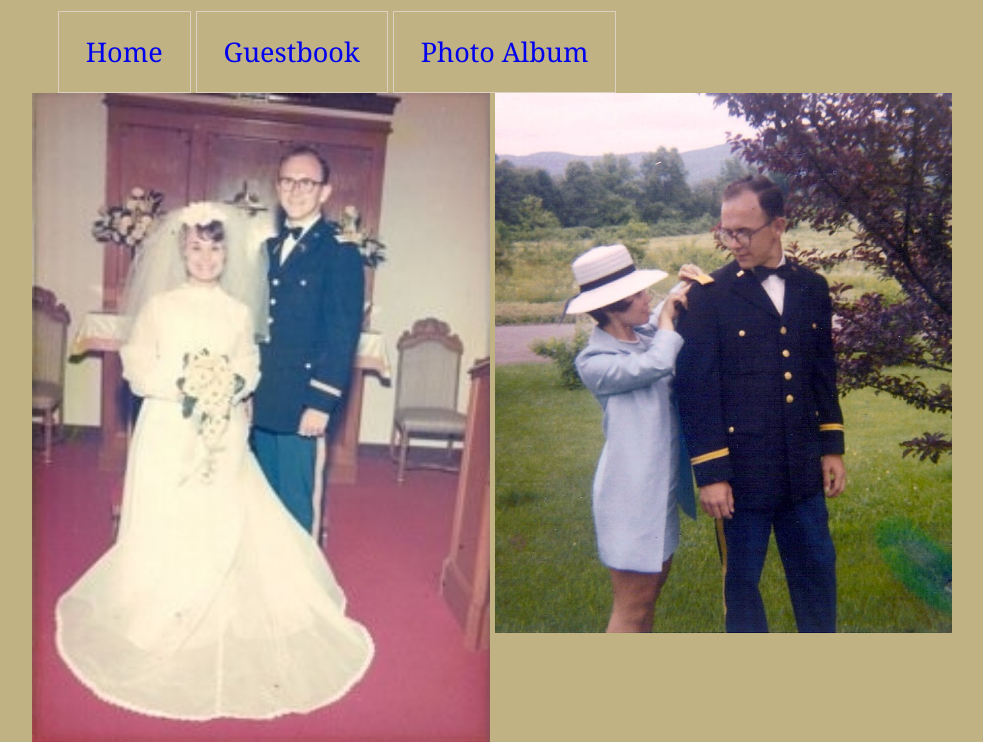
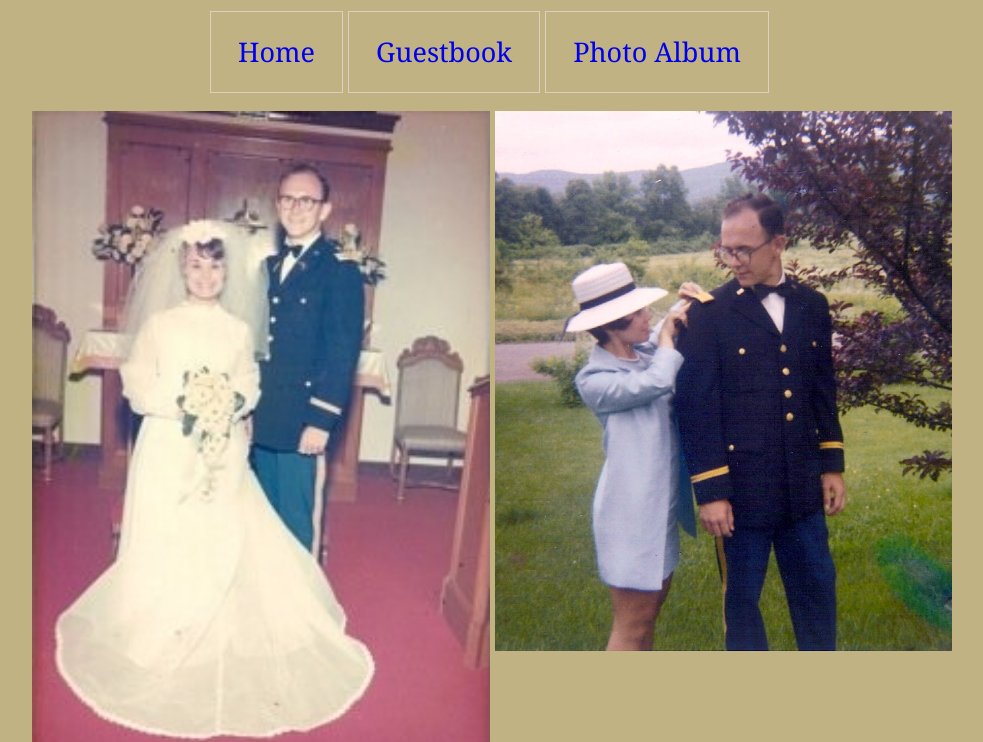
Before and after one commit to charlietanksley/anniversary, a Gatsby site: page /photo-album in a window 1280 px wide. Shown: the part 160-902 px from the top of the page, without its empty margins (148-1131 px from the left). Built offline with nearby package versions, Linux system fonts and the light colour scheme; Gatsby itself is replaced by a stand-in of ours.

Commit message:
use consistent padding bt nav and body

```diff
--- a/src/components/layout.css
+++ b/src/components/layout.css
@@ -634,7 +634,7 @@ body {
     color: var(--charcol);
 }
 
-.home {
+.main {
     padding-top: 1em;
 }
 
@@ -665,6 +665,10 @@ body {
     list-style: none;
     padding-bottom: 0;
     margin-bottom: 0;
+    margin: auto;
+    display: flex;
+    flex-direction: row;
+    justify-content: center;
 }
 .site-nav li {
     display: inline-block;
--- a/src/pages/guestbook.js
+++ b/src/pages/guestbook.js
@@ -9,6 +9,7 @@ import SiteNav from "../components/site-nav"
 const SecondPage = () => (
   <Layout>
     <SEO title="Guestbook" />
+    <div className="main">
       <form
         name="contact"
         method="post"
@@ -37,6 +38,7 @@ const SecondPage = () => (
         </p>
       </form>
       <Comments />
+    </div>
   </Layout>
 )
 
--- a/src/pages/index.js
+++ b/src/pages/index.js
@@ -17,7 +17,7 @@ const IndexPage = () => (
   <Layout>
     <SEO title="Home" />
 
-    <div className="home">
+    <div className="main">
       <div>
         <Image id="alaska" />
       </div>
--- a/src/pages/photo-album.js
+++ b/src/pages/photo-album.js
@@ -9,6 +9,7 @@ import SiteNav from "../components/site-nav"
 const SecondPage = () => (
   <Layout>
     <SEO title="Page two" />
+    <div className="main">
       <div className="two-column">
         <div className="left-2-column">
           <Image id="wedding" />
@@ -20,6 +21,7 @@ const SecondPage = () => (
       <div>
         <Image id="reunion70" />
       </div>
+    </div>
   </Layout>
 )
 
```
Lines whose indentation alone changed are shown as unchanged.
